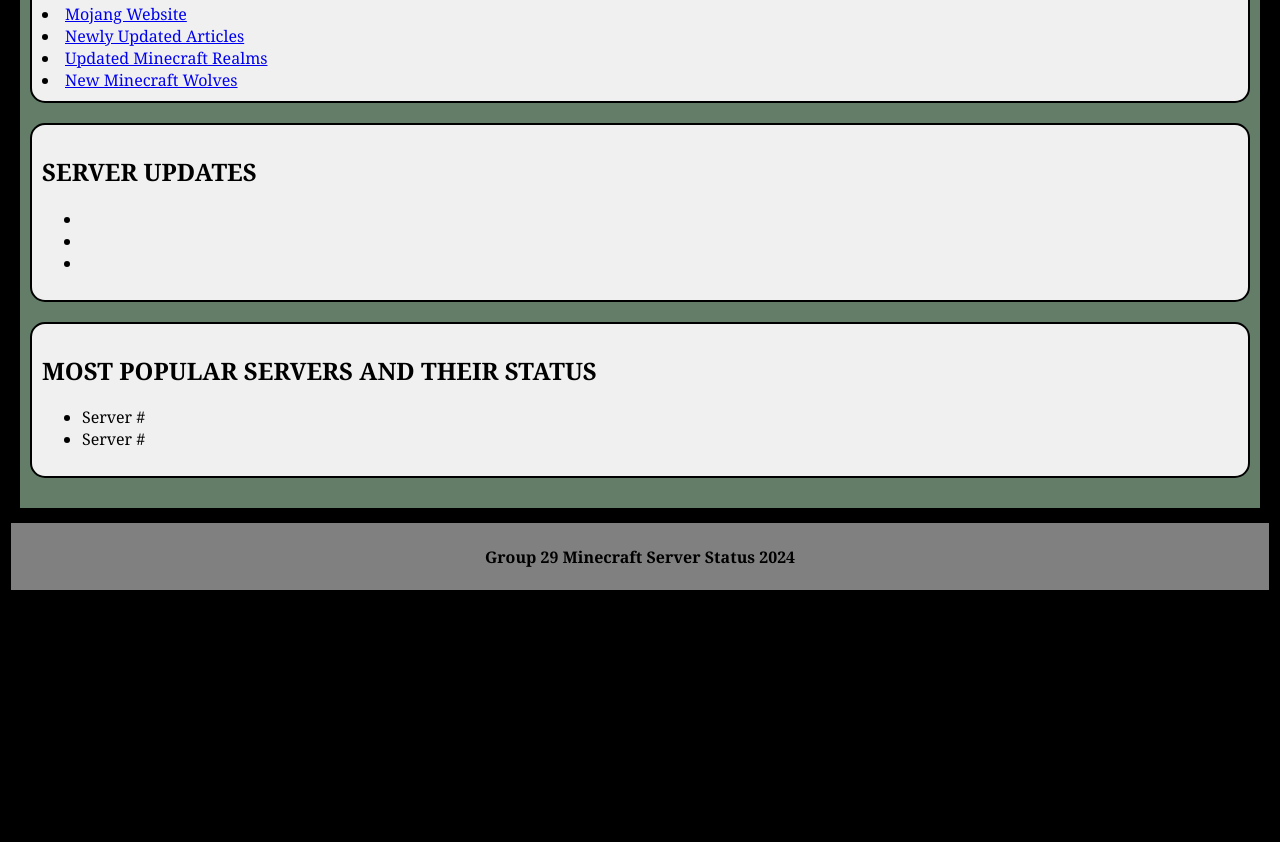
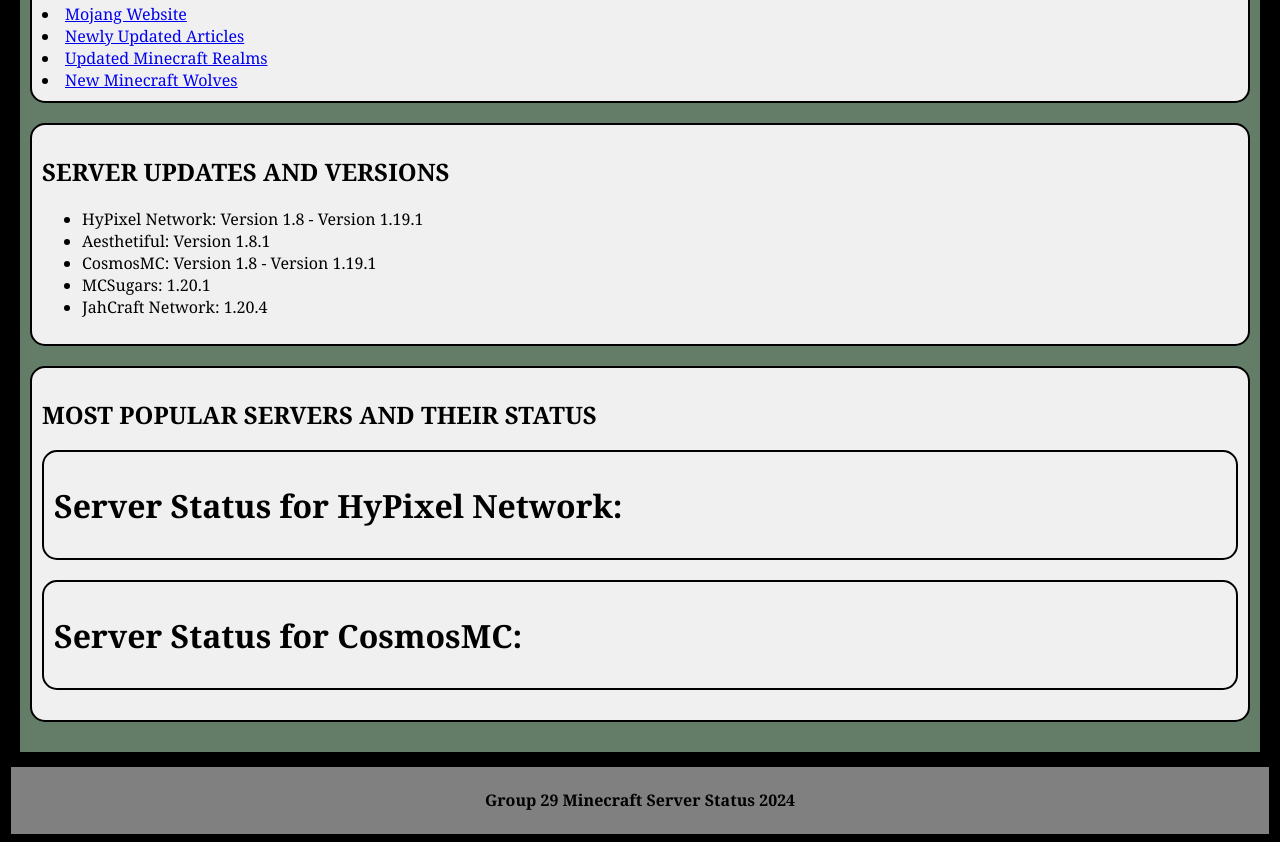
Before and after one commit to jmcelest/Minecraft_Final_Project, a plain HTML site: page Home.html in a window 1280 px wide. Shown: the part 496-1338 px from the top of the page. Before the commit the page ends 1094 px from the top, so only its background shows below. Drawn offline with Linux system fonts and the light colour scheme; no server answers.

Commit message:
Updated Code/Missing Info
Mild changes to code and formatting
Changes to pages to fill in missing info

```diff
--- a/Home.html
+++ b/Home.html
@@ -13,7 +13,6 @@
     <div class="main-container">
         <div id="main-content">
             <div class="container">
-                <!-- left justified container 1-->
                 <h2>MINECRAFT NEWS</h2>
                 <li><a href="https://www.minecraft.net/en-us">Mojang Website</a></li>
                 <li><a href="https://www.minecraft.net/en-us/articles">Newly Updated Articles</a></li>
@@ -22,30 +21,33 @@
             </div>
 
             <div class="container">
-                <!-- left justified container 2 -->
-                <h2>SERVER UPDATES</h2>
+                <h2>SERVER UPDATES AND VERSIONS</h2>
                 <ul>
-                    <li></li>
-                    <li></li>
-                    <li></li>
+                    <li>HyPixel Network: Version 1.8 - Version 1.19.1</li>
+                    <li>Aesthetiful: Version 1.8.1</li>
+                    <li>CosmosMC: Version 1.8 - Version 1.19.1</li>
+                    <li>MCSugars: 1.20.1</li>
+                    <li>JahCraft Network: 1.20.4</li>
                 </ul>
             </div>
 
             <div class="container">
-                <!-- right justified -->
                 <h2>MOST POPULAR SERVERS AND THEIR STATUS</h2>
-                <ul>
-                    <li>Server #</li>
-                    <li>Server #</li>
-                </ul>
+                        <div id="server1" class="container">
+                            <h1 id = "1">Server Status for HyPixel Network: </h1>
+                        </div>
+                        <div id="server3" class="container">
+                            <h1 id = "3">Server Status for CosmosMC: </h1>
+                        </div>
+
             </div>
         </div>
     </div>
 
-    <!-- Container for Navbar -->
+    <!-- Navbar -->
     <div id="footer-container"></div>
 
-    <!-- Include the JavaScript file -->
+    <!-- JavaScript File -->
     <script src="script.js"></script>
 </body>
 </html>
```
Also changed, not shown: About_Us.html (+4 -5 lines), Contact.html (+3 -3 lines), Contact_Submitted.html (+1 -1 lines), Help.html (+11 -15 lines).
